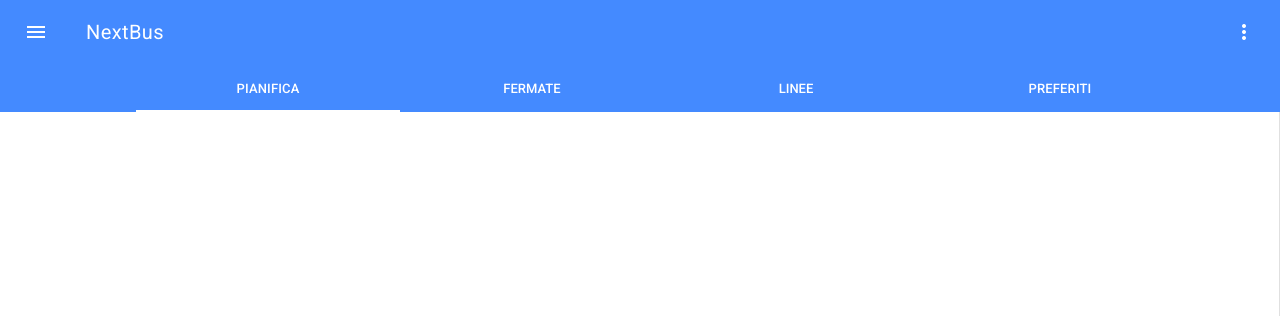
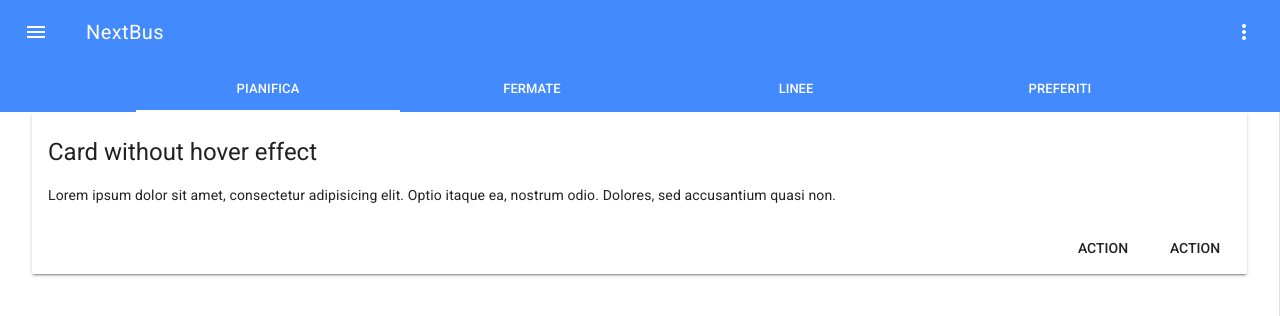
Before and after one commit to Franz148/nextbus_fan, a Vue app: page /preferiti in a window 1280 px wide. Shown: the top 316 px of the page. Built offline with nearby package versions, Linux system fonts and the light colour scheme.

Commit message:
Inizio grafica preferiti

```diff
--- a/src/views/Preferiti.vue
+++ b/src/views/Preferiti.vue
@@ -0,0 +1,25 @@
+<template>
+  <div>
+    <div>
+      <md-card>
+        <md-card-header>
+          <div class="md-title">Card without hover effect</div>
+        </md-card-header>
+
+        <md-card-content>Lorem ipsum dolor sit amet, consectetur adipisicing elit. Optio itaque ea, nostrum odio. Dolores, sed accusantium quasi non.</md-card-content>
+
+        <md-card-actions>
+          <md-button>Action</md-button>
+          <md-button>Action</md-button>
+        </md-card-actions>
+      </md-card>
+    </div>
+  </div>
+</template>
+
+<script>
+export default {};
+</script>
+
+<style scoped>
+</style>
```
